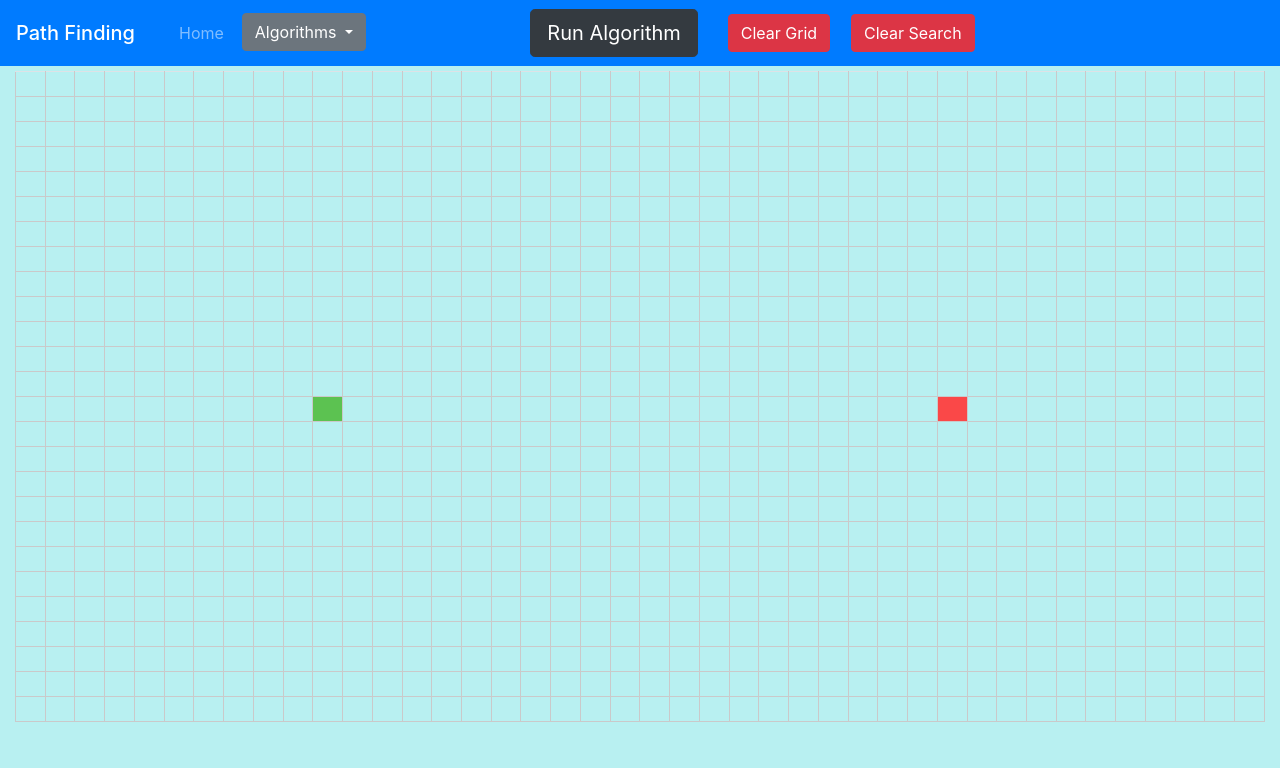
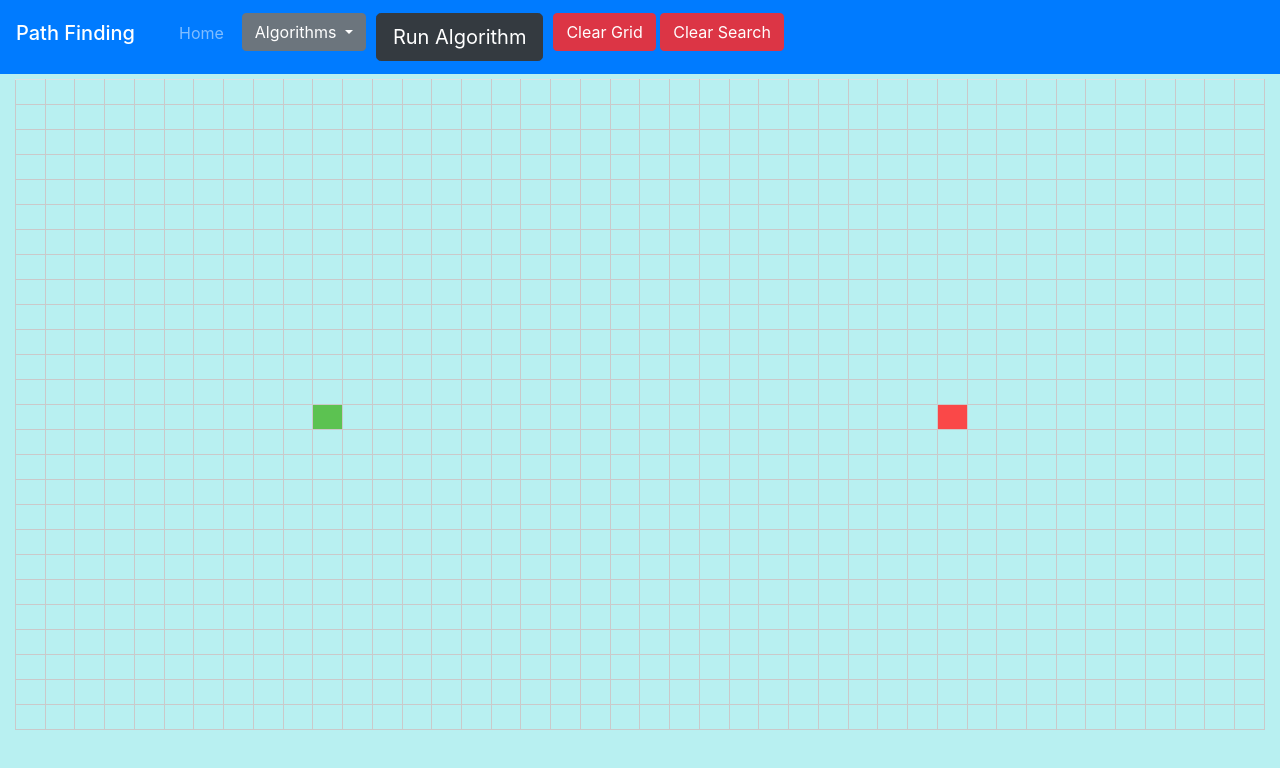
Before and after one commit to ThomasRainford/Algorithm-Visualiser, a website: page pathfinding.html in a window 1280 px wide. Drawn offline with nearby package versions, Linux system fonts and the light colour scheme.

Commit message:
Add remaining nav elements to the navbar.

```diff
--- a/pathfinding.html
+++ b/pathfinding.html
@@ -31,14 +31,14 @@
                     aria-controls="navbarNav" aria-expanded="false" aria-label="Toggle navigation">
                 <span class="navbar-toggler-icon"></span>
             </button>
-            <div class="main-nav container">
+            <div class="main-nav container-fluid">
                 <div class="collapse navbar-collapse" id="navbarNav">
                     <ul class="navbar-nav">
                         <li class="nav-item">
                             <a class="nav-link" href="/">Home</a>
                         </li>
                         <li class="nav-item">
-                            <div class="dropdown">
+                            <div class="algorithms-dropdown">
                                 <button class="algorithm btn btn-secondary dropdown-toggle" type="button"
                                         id="dropdownMenuButton"
                                         data-toggle="dropdown" aria-haspopup="true" aria-expanded="false">
@@ -50,15 +50,19 @@
                                 </div>
                             </div>
                         </li>
+                        <li class="nav-item">
+                            <div class="search-nav">
+                                <button class="alg-activate btn btn-lg btn-dark">Run Algorithm</button>
+                            </div>
+                        </li>
+                        <li class="nav-item">
+                            <div class="grid-nav">
+                                <button class="grid-clear btn btn-md btn-danger">Clear Grid</button>
+                                <button class="search-clear btn btn-md btn-danger">Clear Search</button>
+                            </div>
+                        </li>
                     </ul>
                 </div>
-            </div>
-            <div class="search-nav container">
-                <button class="alg-activate btn btn-lg btn-dark">Run Algorithm</button>
-            </div>
-            <div class="grid-nav container">
-                <button class="grid-clear btn btn-md btn-danger">Clear Grid</button>
-                <button class="search-clear btn btn-md btn-danger">Clear Search</button>
             </div>
         </nav>
 
--- a/public/css/pathfindingStyles.css
+++ b/public/css/pathfindingStyles.css
@@ -3,7 +3,7 @@ body {
 }
 
 h1 {
-    margin: auto;
+
 }
 
 /**
@@ -71,11 +71,11 @@ h1 {
 
 /* Nav containers */
 .main-nav {
-    width: 65%;
+
 }
 
 .search-nav {
-    width: 30%;
+
 }
 
 .grid-nav {
@@ -84,18 +84,20 @@ h1 {
 
 /* Nav buttons */
 .grid-clear {
-    margin-right: 2%;
+
 }
 
 .search-clear {
-    display: block;
-    margin-left: 2%;
-    margin-right: auto;
+
 }
 
 
 
 /* Nav elements */
+.alg-activate {
+
+}
+
 .navbar {
     margin-bottom: 5px;
 }
```
